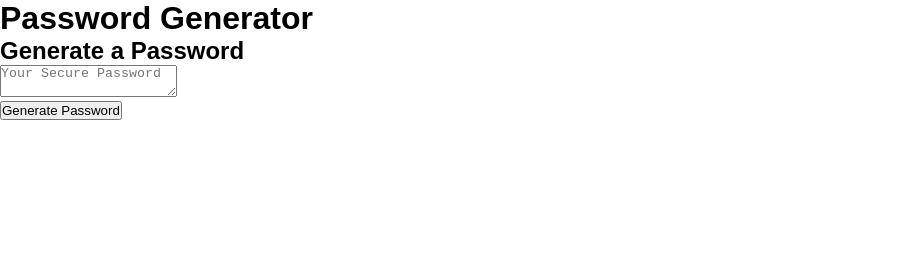
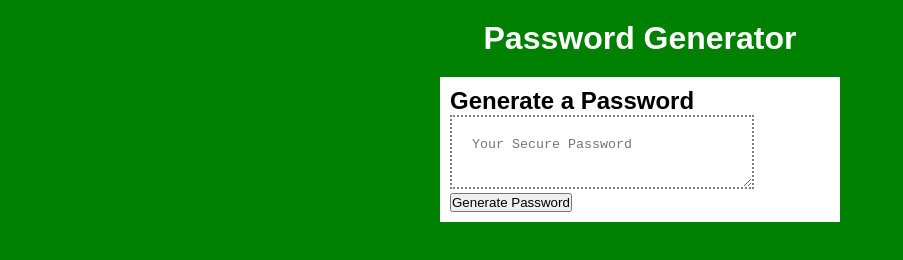
Before and after one commit to jaedon3/password-generator, a plain HTML site: page index.html in a window 1280 px wide. Shown: the whole page, without its empty margins (0-903 px from the left). Drawn offline with Linux system fonts and the light colour scheme.

Commit message:
got nothing done, no idea what to do help me please

```diff
--- a/assets/css/style.css
+++ b/assets/css/style.css
@@ -5,6 +5,28 @@
   }
 
   body {
-    color: black;
+    background-color: green;
     font-family: Arial, Helvetica, sans-serif;
+    justify-content: center;
+    align-items: center;
+    display: flex;
   }
+
+body h1 {
+  text-align: center;
+  margin-top: 20px;
+  margin-bottom: 20px;
+  color: white;
+}
+
+.card {
+  background-color: white;
+  padding: 10px;
+  width: 400px;
+}
+
+textarea {
+  padding: 20px;
+  width: 80%;
+  border: 2px dotted grey;
+}
--- a/index.html
+++ b/index.html
@@ -5,7 +5,7 @@
     <meta name="viewport" content="width=device-width, initial-scale=1.0" />
     <meta http-equiv="X-UA-Compatible" content="ie=edge" />
     <title>Password Generator</title>
-    <link rel="stylesheet" href="style.css" />
+    <link rel="stylesheet" href="./assets/css/style.css"/>
   </head>
 
 
@@ -31,6 +31,6 @@
         </div>
       </div>
     </div>
-    <script src="script.js"></script>
+    <script src="./assets/js/script.js"></script>
   </body>
 </html>
```
